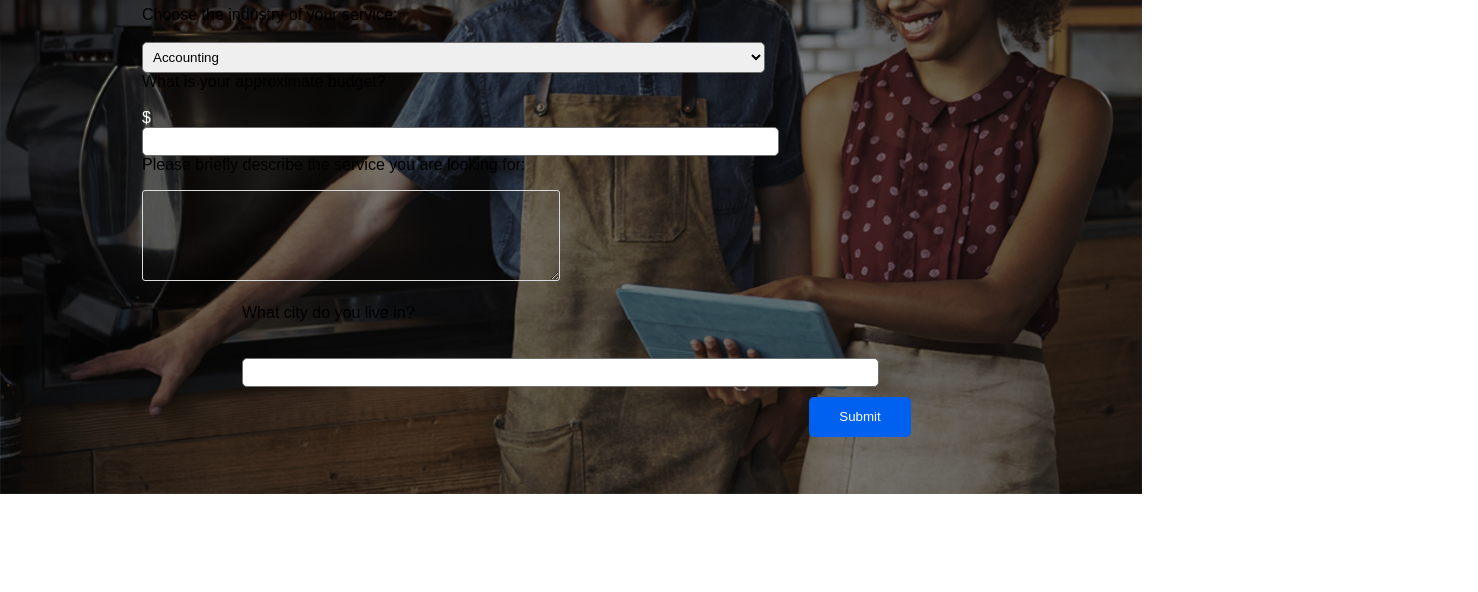
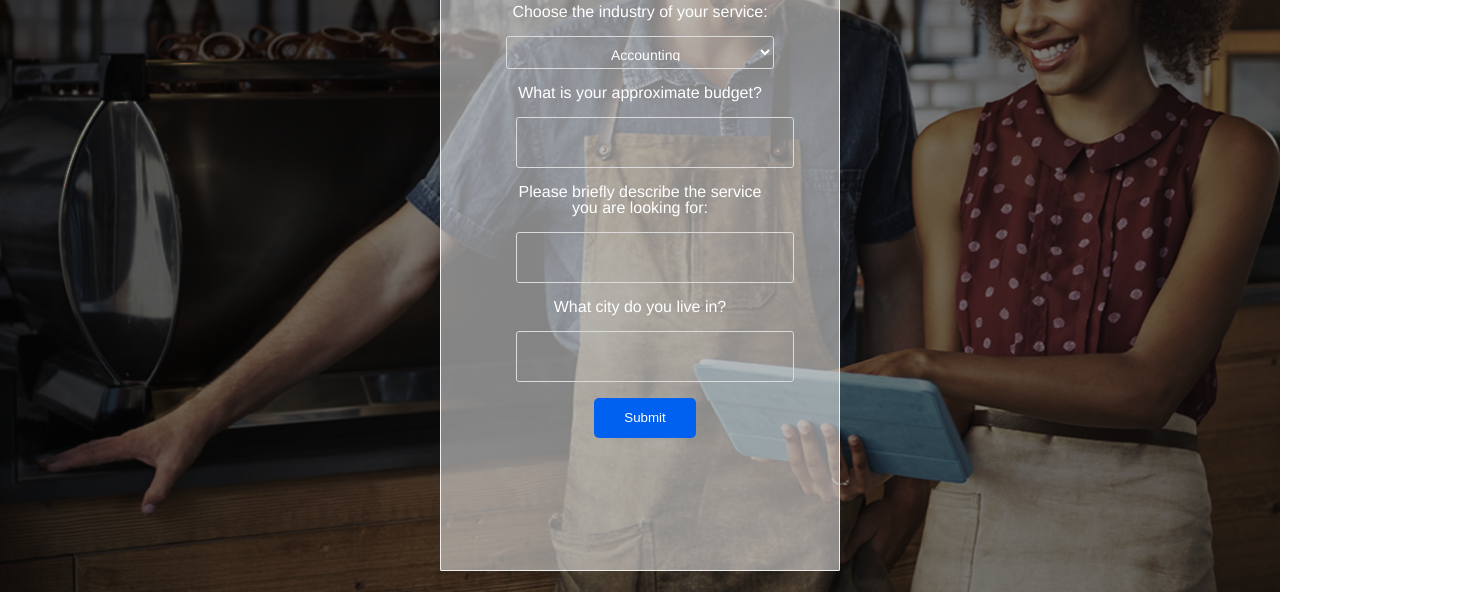
Before and after one commit to dannygosain1/RBC-Serve, a plain HTML site: page templates/main.html in a window 1280 px wide. Shown: the part 208-800 px from the top of the page, 1478 px wide, since content can reach past the window. Drawn offline with nearby package versions, Linux system fonts and the light colour scheme.

Commit message:
Final UI fixes

```diff
--- a/static/css/main.css
+++ b/static/css/main.css
@@ -1,18 +1,52 @@
-body{
-	margin: 0;
-	padding: 0;
-	font-family: Arial, Helvetica, sans-serif;
-	background-color: black;
-	background: url(../images/start_small.png);
+body {
+	background-color: #000000;
+	margin:0px;
+	padding:0px;
+    background: url(../images/start_small.png);
 	background-repeat: no-repeat;
-	background-size: auto 100%;
-	width: 100%;
+	width:100%;
+    background-attachment: fixed;
+    background-position: center;
+    height:100vh;
 }
 .hidden-content {
 	display: none;
 }
 .base_main {
 	color: #000 !important;
+}
+
+h2 {
+	color:#fff;
+	text-align:center;
+}
+
+.base {
+    bottom: 0px;
+    box-sizing: border-box;
+    color: rgb(38, 38, 38);
+    display: flex;
+    height: 650px;
+    left: 0px;
+    min-height: auto;
+    min-width: auto;
+    position: relative;
+    right: 0px;
+    top: 50px;
+    width: 400px;
+    /*column-rule-color: rgb(38, 38, 38);*/
+    perspective-origin: 175px 261.5px;
+    transform-origin: 175px 261.5px;
+    background: rgba(255, 255, 255,0.5) none repeat scroll 0% 0% / auto padding-box border-box;
+    border: 1px solid rgb(239, 239, 239);
+    border-radius: 1px 1px 1px 1px;
+    flex: 0 0 auto;
+    flex-flow: column nowrap;
+    font: normal normal normal normal 16px / 16px proxima-nova, "Helvetica Neue", Arial, Helvetica, sans-serif;
+    margin: 0px 0px 10px;
+    outline: rgb(38, 38, 38) none 0px;
+    padding: 10px 0px;
+}/*#DIV_1*/
 
 }
 h1 {
@@ -60,8 +94,8 @@ header {
 	border-right: 1px solid #000;
 }
 .row {
-	width: 100%;
-	padding: 0 0 10px 100px;
+	align:center;
+	margin: 0 auto;
 }
 label {
 	display: block;
@@ -105,10 +139,10 @@ form button {
 	background-position: 0px 0px;
     color: rgb(255, 255, 255);
     display: block;
-    height: 73px;
+    height: 33px;
     min-height: auto;
     min-width: auto;
-    width: 400px;
+    width: 268px;
     column-rule-color: rgb(38, 38, 38);
     perspective-origin: 134px 16.5px;
     transform-origin: 134px 16.5px;
@@ -117,21 +151,89 @@ form button {
     border-radius: 3px 3px 3px 3px;
     font: normal normal normal normal 14px / normal proxima-nova, "Helvetica Neue", Arial, Helvetica, sans-serif;
     outline: rgb(38, 38, 38) none 0px;
-    padding: 9px 8px 7px;
-    margin-top: -20px;
-    margin-bottom: 23px;
+    padding: 9px 8px 7px 0px;
+    align:center;
 }
 
-.tablebar {
-	background-color: black;
-	color:white;
-	width: 100%
+#servicelist {
+	margin: 0 auto;
+	background-position: 0px 0px;
+    color: rgb(255, 255, 255);
+    display: block;
+    height: 33px;
+    min-height: auto;
+    min-width: auto;
+    width: 268px;
+    column-rule-color: rgb(38, 38, 38);
+    perspective-origin: 134px 16.5px;
+    transform-origin: 134px 16.5px;
+    background: rgba(0, 0, 0, 0) none repeat scroll 0px 0px / auto padding-box border-box;
+    border: 1px solid rgb(219, 219, 219);
+    border-radius: 3px 3px 3px 3px;
+    font: normal normal normal normal 14px / normal proxima-nova, "Helvetica Neue", Arial, Helvetica, sans-serif;
+    outline: rgb(38, 38, 38) none 0px;
+    padding: 9px 8px 7px 100px;
+    align:center;
+}/*#DIV_13, #DIV_15, #DIV_17, #DIV_19*/
+#budget {
+	background-position: 0px 0px;
+    color: rgb(255, 255, 255);
+    display: block;
+    height: 33px;
+    min-height: auto;
+    min-width: auto;
+    width: 268px;
+    column-rule-color: rgb(38, 38, 38);
+    perspective-origin: 134px 16.5px;
+    transform-origin: 134px 16.5px;
+    background: rgba(0, 0, 0, 0) none repeat scroll 0px 0px / auto padding-box border-box;
+    border: 1px solid rgb(219, 219, 219);
+    border-radius: 3px 3px 3px 3px;
+    font: normal normal normal normal 14px / normal proxima-nova, "Helvetica Neue", Arial, Helvetica, sans-serif;
+    outline: rgb(38, 38, 38) none 0px;
+    padding: 9px 8px 7px 0px;
+    align:center;
+}
+
+#cityaddress {
+	background-position: 0px 0px;
+    color: rgb(255, 255, 255);
+    display: block;
+    height: 33px;
+    min-height: auto;
+    min-width: auto;
+    width: 268px;
+    column-rule-color: rgb(38, 38, 38);
+    perspective-origin: 134px 16.5px;
+    transform-origin: 134px 16.5px;
+    background: rgba(0, 0, 0, 0) none repeat scroll 0px 0px / auto padding-box border-box;
+    border: 1px solid rgb(219, 219, 219);
+    border-radius: 3px 3px 3px 3px;
+    font: normal normal normal normal 14px / normal proxima-nova, "Helvetica Neue", Arial, Helvetica, sans-serif;
+    outline: rgb(38, 38, 38) none 0px;
+    padding: 9px 8px 7px 0px;
+    align:center;
+}
+
+.industry {
+	text-align: center;
+	margin: 0 65px;
+	color: white;
+	font: normal normal normal normal 16px / 16px proxima-nova, "Helvetica Neue", Arial, Helvetica, sans-serif;
 }
 
 .topbar {
     background-color: black;
     color: black;
     background: black;
+    font: normal normal normal normal 14px / normal proxima-nova, "Helvetica Neue", Arial, Helvetica, sans-serif;
+}
+
+.tablebar {
+	background-color: black;
+	color:white;
+	width: 100%;
+	font: normal normal normal normal 14px / normal proxima-nova, "Helvetica Neue", Arial, Helvetica, sans-serif;
 }
 
 .borderright {
--- a/templates/main.html
+++ b/templates/main.html
@@ -7,27 +7,23 @@
       <link rel="stylesheet" type="text/css" href="../static/css/main.css">
     </head>
   <body>
-    <div class="topbar">
+   <div class="topbar">
       <table border="0" class="tablebar">
         <tr>
           <td width="33%">
-          <img src = "../images/RBC-LOGO-NEW.png" width="53px" height="70px"></td>
+          <img src = "http://vignette2.wikia.nocookie.net/logopedia/images/8/88/RBC_Bank_logo.png/revision/latest?cb=20111030202437" width="53px" height="70px"></td>
           <td class = "titletext" width="33%" align="center"><font color="white" size="5"><b>RBC Serve </b></font></td>
           <td width="33%"></td>
         </tr>
       </table>
     </div>
 
-    <div class="base_main" style="margin:0 auto;"> <br>
-
-      <table border="0" width=100% align="center">
-          <tr>
-            <td height = "600px" style="padding: 0px 0px 0px 30px;">
-            <h1>SUBMIT A REQUEST</h1>
-              <form>
-          <div class="row">
+    <div class="base" style="margin:0 auto;"> <br>
+      <h2>SUBMIT A REQUEST</h2>
+      <form>
+        <div class="row">
             <label class = "industry">Choose the industry of your service:</label> <br>
-            <select class = "option"id="servicelist" placeholder=" ">
+            <select class = "option" id="servicelist" placeholder=" ">
               <option value="Accounting">Accounting</option>
               <option value="Babysitting">Babysitting</option>
               <option value="Baking">Baking</option>
@@ -37,17 +33,25 @@
               <option value="Plumbing">Plumbing</option>
               <option value="Tutoring">Tutoring</option>
             </select><br>
-            <label class = "industry">What is your approximate budget?</label><br>
-            <label class = "inline-label">$</label>
-            <div id="inputform">
-            <input type="text" id="budget" name="budget" placeholder="" />
+
+            <div class="row">
+            <label class = "industry">What is your approximate budget?</label>
+            <br>
+            <div class="industry">
+            <input type="text" id="budget" name="budget" placeholder="" /></input>
+            </div> <br>
+            <label class = "industry">Please briefly describe the service you are looking for:</label> <br>
+            <div class="industry">
+            <input type="text" id="description" name="budget" placeholder="" /></input>
             </div>
-            <label class = "industry">Please briefly describe the service you are looking for:</label> <br> <br>
-            <textarea id="description"></textarea>
-            <div class="row">
-            <label class = "industry">What city do you live in?</label><br><br>
+            <div class="row"><br>
+            <label class = "industry">What city do you live in?</label><br>
+            <div class="industry">
             <input id="cityaddress"></input>
             </div>
+
+            </div>
+            <br>
           <div class="row" align="center">
             <button type="button" id="submitpost">Submit</button>
           </div>
```
Also changed, not shown: templates/jobs.html (+4 -6 lines), 1 other file.
